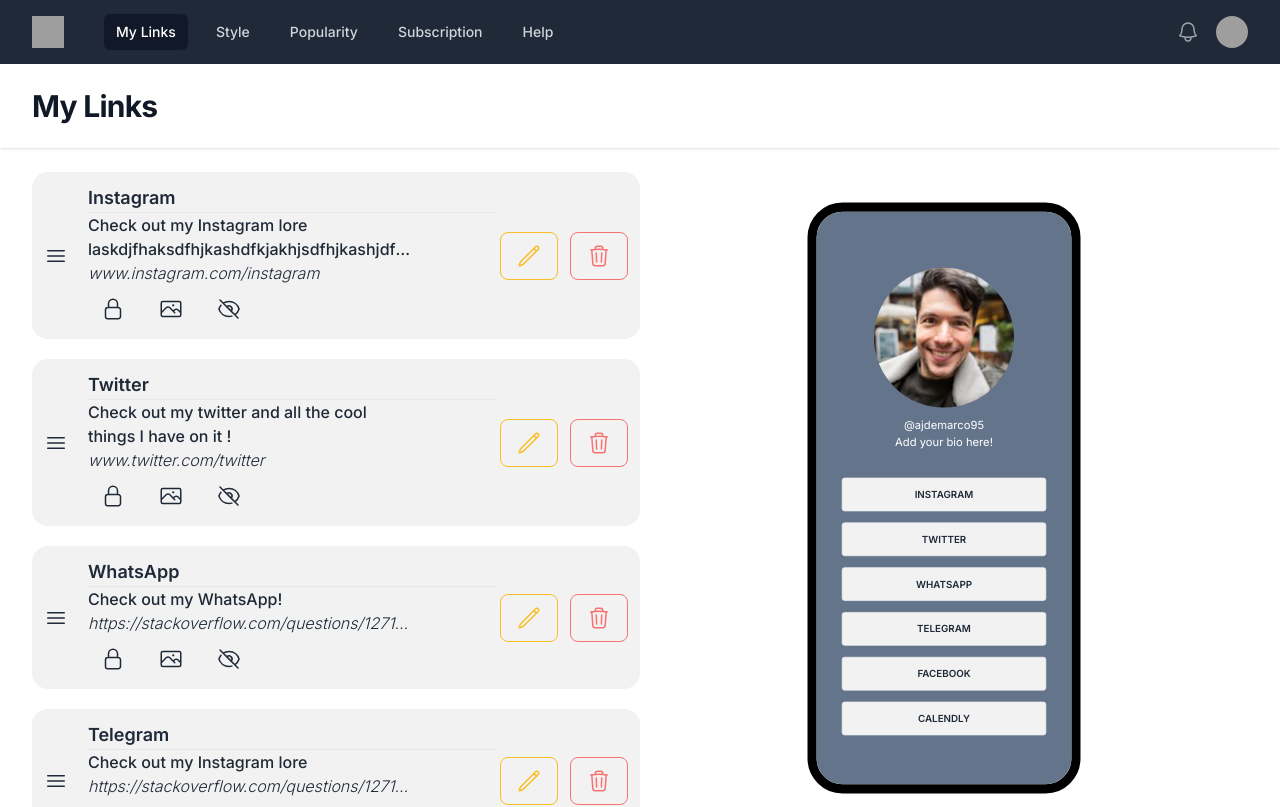
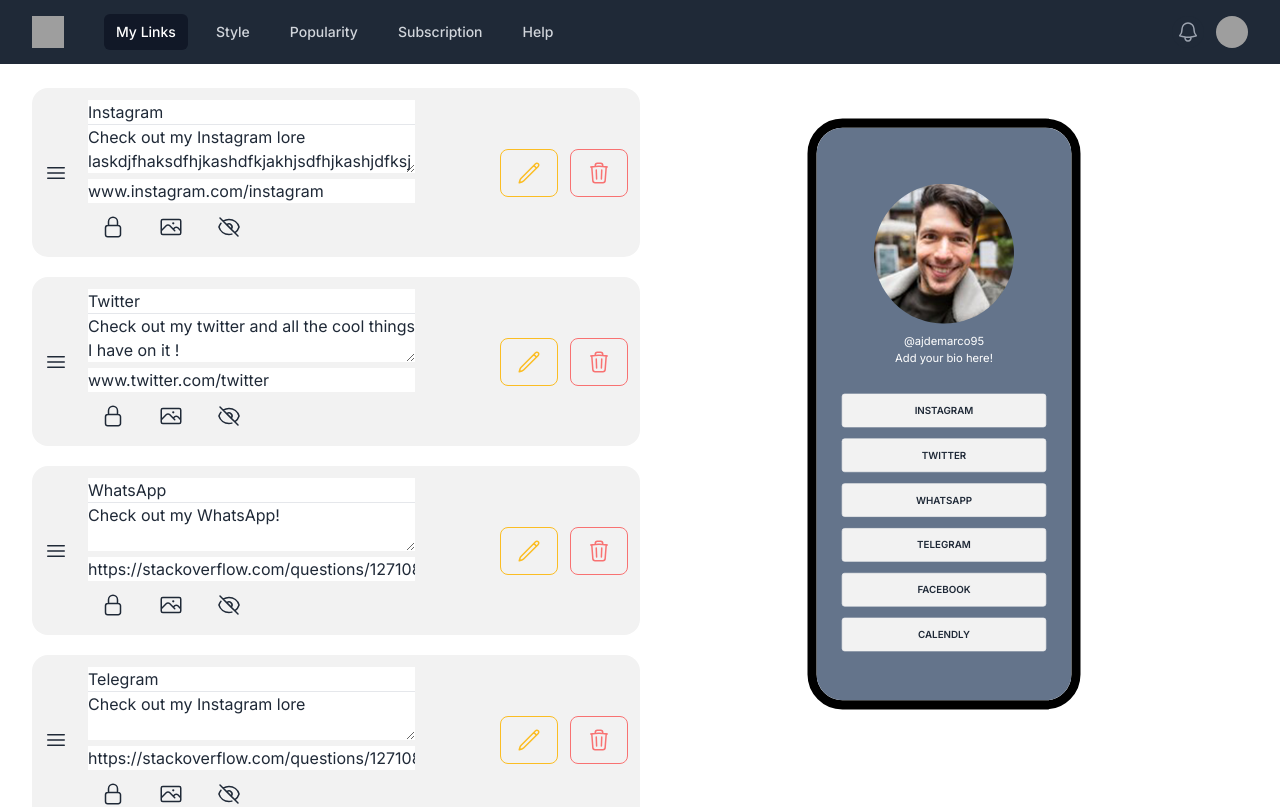
Before and after one commit to ajdemarco95/Q-Link-Me-Frontend, a Next.js app: page /dashboard in a window 1280 px wide. Shown: the top 807 px of the page. Built offline with nearby package versions, Linux system fonts and the light colour scheme; grey boxes are pictures that could not be loaded.

Commit message:
Started conditional rendering

```diff
--- a/src/app/dashboard/layout.js
+++ b/src/app/dashboard/layout.js
@@ -197,13 +197,13 @@
           )}
         </Disclosure>
 
-        <header className="bg-white shadow">
+        {/* <header className="bg-white shadow">
           <div className="mx-auto max-w-7xl px-4 py-6 sm:px-6 lg:px-8">
             <h1 className="text-3xl font-bold tracking-tight text-gray-900">
               My Links
             </h1>
           </div>
-        </header>
+        </header> */}
         <main>
           <div className="mx-auto max-w-7xl py-6 sm:px-6 lg:px-8">
             <section>{children}</section>
--- a/src/app/dashboard/links-components/LinkCard.js
+++ b/src/app/dashboard/links-components/LinkCard.js
@@ -1,5 +1,8 @@
+import TrashBtn from "./link-card-components/TrashBtn";
+import EditBtn from "./link-card-components/EditBtn";
+import { useState } from "react";
 function LinkCard(props) {
-  const { link } = props;
+  const { link, isEditing } = props;
 
   return (
     <div className="bg-base-200 rounded-2xl p-3 mb-5  select-none">
@@ -21,14 +24,40 @@
           </svg>
         </div>
         <div className="ml-5 w-[70%]">
+          {!isEditing && (
+            <input
+              type="text"
+              className="w-[80%]"
+              defaultValue={link.linkTitle}
+            />
+          )}
+          {isEditing && (
             <div className="font-semibold text-lg">{link.linkTitle}</div>
-          <hr />
+          )}
+          <hr className="w-[80%]" />
+          {!isEditing && (
+            <>
+              <textarea
+                defaultValue={link.desc}
+                className="w-[80%]"
+                name=""
+                id=""
+                cols="30"
+                rows="2"
+              ></textarea>
+              <input className="w-[80%]" defaultValue={link.url}></input>
+            </>
+          )}
+          {isEditing && (
+            <>
               <div className="max-w-[80%] overflow-hidden overflow-ellipsis font-medium">
                 {link.desc}
               </div>
               <div className="max-w-[80%] whitespace-nowrap overflow-hidden overflow-ellipsis italic font-light">
                 {link.url}
               </div>
+            </>
+          )}
           <div className="mt-2 flex flex-row [&>*]:mr-2 ">
             <div className="lock">
               <button className="btn btn-sm">
@@ -87,38 +116,8 @@
           </div>
         </div>
         <div className="actions ml-auto">
-          <button className="hover:animate-btn-bounce-sm btn btn-outline btn-warning mr-3 ">
-            <svg
-              xmlns="http://www.w3.org/2000/svg"
-              fill="none"
-              viewBox="0 0 24 24"
-              strokeWidth={1.5}
-              stroke="currentColor"
-              className="w-6 h-6"
-            >
-              <path
-                strokeLinecap="round"
-                strokeLinejoin="round"
-                d="M16.862 4.487l1.687-1.688a1.875 1.875 0 112.652 2.652L6.832 19.82a4.5 4.5 0 01-1.897 1.13l-2.685.8.8-2.685a4.5 4.5 0 011.13-1.897L16.863 4.487zm0 0L19.5 7.125"
-              />
-            </svg>
-          </button>
-          <button className="hover:animate-btn-bounce-sm btn btn-outline btn-error ">
-            <svg
-              xmlns="http://www.w3.org/2000/svg"
-              fill="none"
-              viewBox="0 0 24 24"
-              strokeWidth={1.5}
-              stroke="currentColor"
-              className="w-6 h-6"
-            >
-              <path
-                strokeLinecap="round"
-                strokeLinejoin="round"
-                d="M14.74 9l-.346 9m-4.788 0L9.26 9m9.968-3.21c.342.052.682.107 1.022.166m-1.022-.165L18.16 19.673a2.25 2.25 0 01-2.244 2.077H8.084a2.25 2.25 0 01-2.244-2.077L4.772 5.79m14.456 0a48.108 48.108 0 00-3.478-.397m-12 .562c.34-.059.68-.114 1.022-.165m0 0a48.11 48.11 0 013.478-.397m7.5 0v-.916c0-1.18-.91-2.164-2.09-2.201a51.964 51.964 0 00-3.32 0c-1.18.037-2.09 1.022-2.09 2.201v.916m7.5 0a48.667 48.667 0 00-7.5 0"
-              />
-            </svg>
-          </button>
+          <EditBtn />
+          <TrashBtn />
         </div>
       </div>
     </div>
@@ -126,5 +125,3 @@
 }
 
 export default LinkCard;
-
-//whitespace-nowrap overflow-hidden  overflow-ellipsis max-w-[20%]
--- a/src/app/dashboard/links-components/LinkContainer.js
+++ b/src/app/dashboard/links-components/LinkContainer.js
@@ -1,11 +1,18 @@
 import LinkCard from "./LinkCard";
+import { useState } from "react";
 function LinkContainer(props) {
   const { linkArr } = props;
+  const [isEditing, setIsEditing] = useState(false);
 
   return (
     <div className="container">
       {linkArr.map((link, index) => (
-        <LinkCard key={index} link={link} />
+        <LinkCard
+          key={index}
+          link={link}
+          isEditing={isEditing}
+          setIsEditing={setIsEditing}
+        />
       ))}
       <button className="btn btn-primary btn-block mt-5">
         Add new link...
--- /dev/null
+++ b/src/app/dashboard/links-components/link-card-components/EditBtn.js
@@ -0,0 +1,24 @@
+import React from "react";
+
+function EditBtn() {
+  return (
+    <button className="hover:animate-btn-bounce-sm btn btn-outline btn-warning mr-3 ">
+      <svg
+        xmlns="http://www.w3.org/2000/svg"
+        fill="none"
+        viewBox="0 0 24 24"
+        strokeWidth={1.5}
+        stroke="currentColor"
+        className="w-6 h-6"
+      >
+        <path
+          strokeLinecap="round"
+          strokeLinejoin="round"
+          d="M16.862 4.487l1.687-1.688a1.875 1.875 0 112.652 2.652L6.832 19.82a4.5 4.5 0 01-1.897 1.13l-2.685.8.8-2.685a4.5 4.5 0 011.13-1.897L16.863 4.487zm0 0L19.5 7.125"
+        />
+      </svg>
+    </button>
+  );
+}
+
+export default EditBtn;
--- /dev/null
+++ b/src/app/dashboard/links-components/link-card-components/TrashBtn.js
@@ -0,0 +1,24 @@
+import React from "react";
+
+function TrashBtn() {
+  return (
+    <button className="hover:animate-btn-bounce-sm btn btn-outline btn-error ">
+      <svg
+        xmlns="http://www.w3.org/2000/svg"
+        fill="none"
+        viewBox="0 0 24 24"
+        strokeWidth={1.5}
+        stroke="currentColor"
+        className="w-6 h-6"
+      >
+        <path
+          strokeLinecap="round"
+          strokeLinejoin="round"
+          d="M14.74 9l-.346 9m-4.788 0L9.26 9m9.968-3.21c.342.052.682.107 1.022.166m-1.022-.165L18.16 19.673a2.25 2.25 0 01-2.244 2.077H8.084a2.25 2.25 0 01-2.244-2.077L4.772 5.79m14.456 0a48.108 48.108 0 00-3.478-.397m-12 .562c.34-.059.68-.114 1.022-.165m0 0a48.11 48.11 0 013.478-.397m7.5 0v-.916c0-1.18-.91-2.164-2.09-2.201a51.964 51.964 0 00-3.32 0c-1.18.037-2.09 1.022-2.09 2.201v.916m7.5 0a48.667 48.667 0 00-7.5 0"
+        />
+      </svg>
+    </button>
+  );
+}
+
+export default TrashBtn;
```
Lines whose indentation alone changed are shown as unchanged.
